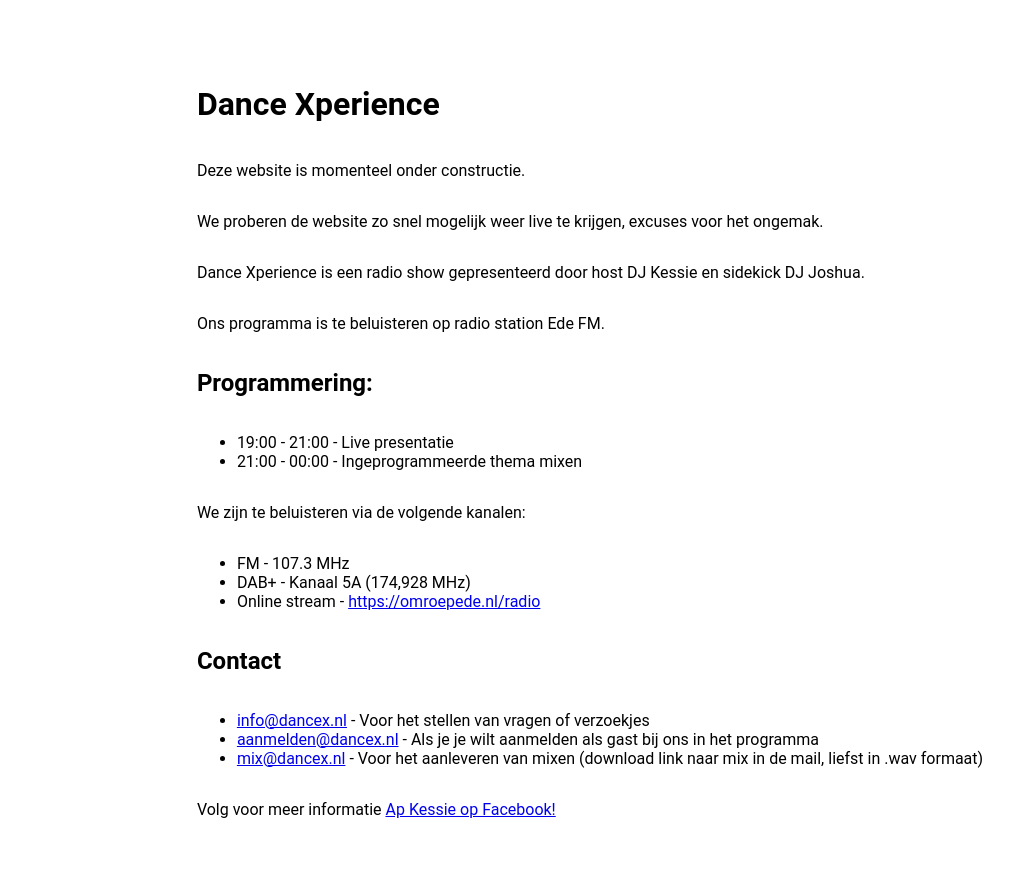
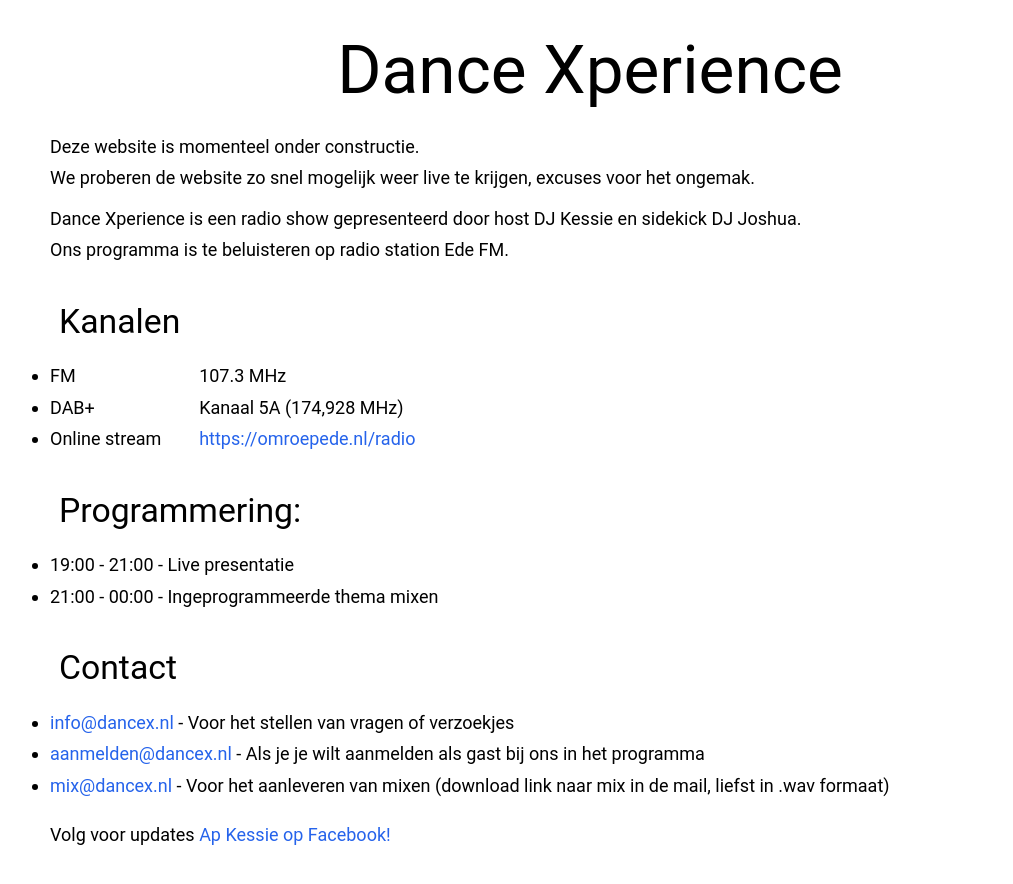
Before and after one commit to Dance-Xperience/DanceX, a SvelteKit app: page / in a window 1280 px wide. Shown: the top 884 px of the page, without its empty margins (50-1063 px from the left). Built offline with nearby package versions, Linux system fonts and the light colour scheme.

Commit message:
kkr joshua wou veranderingen

```diff
--- a/package.json
+++ b/package.json
@@ -20,13 +20,17 @@
 		"@sveltejs/kit": "^1.0.0",
 		"@typescript-eslint/eslint-plugin": "^5.45.0",
 		"@typescript-eslint/parser": "^5.45.0",
+		"autoprefixer": "^10.4.14",
 		"eslint": "^8.28.0",
 		"eslint-config-prettier": "^8.5.0",
 		"eslint-plugin-svelte3": "^4.0.0",
+		"postcss": "^8.4.21",
 		"prettier": "^2.8.0",
 		"prettier-plugin-svelte": "^2.8.1",
+		"sass": "^1.60.0",
 		"svelte": "^3.54.0",
 		"svelte-check": "^2.9.2",
+		"tailwindcss": "^3.3.1",
 		"tslib": "^2.4.1",
 		"typescript": "^4.9.3",
 		"vite": "^4.0.0",
--- /dev/null
+++ b/postcss.config.js
@@ -0,0 +1,6 @@
+export default {
+	plugins: {
+		tailwindcss: {},
+		autoprefixer: {}
+	}
+};
--- a/src/app.css
+++ b/src/app.css
@@ -1,3 +1,7 @@
+@tailwind base;
+@tailwind components;
+@tailwind utilities;
+
 *,
 *::after,
 *::before {
--- /dev/null
+++ b/src/lib/styles/app.scss
@@ -0,0 +1,42 @@
+@tailwind base;
+@tailwind components;
+@tailwind utilities;
+
+h1 {
+	@apply text-5xl mb-6;
+	@apply md:text-6xl;
+	@apply text-center;
+}
+
+h2 {
+	@apply text-2xl mb-4 text-left ml-2;
+	@apply md:text-3xl;
+}
+p {
+	@apply text-left;
+}
+html {
+	@apply text-base md:text-lg;
+	@apply transition-[width,max-width,height,max-height,font-size] duration-300 ease-out;
+}
+
+section {
+	@apply my-8;
+	&:first-of-type {
+		@apply mt-0;
+	}
+}
+
+ul {
+	@apply list-outside list-disc mb-2;
+	&:last-of-type {
+		@apply mb-4;
+	}
+}
+
+a {
+	@apply text-blue-600;
+	&:hover {
+		@apply underline;
+	}
+}
--- a/src/routes/+page.svelte
+++ b/src/routes/+page.svelte
@@ -1,5 +1,6 @@
 <script lang="ts">
 	import '../app.css';
+	import '$lib/styles/app.scss';
 </script>
 
 <svelte:head>
@@ -8,26 +9,54 @@
 	<meta name="keywords" content="Dance Xperience, Omroep Ede, Ede FM, Dance, Radio" />
 </svelte:head>
 
-<main class="text-left">
+<main class="text-left container p-8">
 	<h1>Dance Xperience</h1>
+	<section>
 		<p>Deze website is momenteel onder constructie.</p>
-	<p>We proberen de website zo snel mogelijk weer live te krijgen, excuses voor het ongemak.</p>
-	<p>Dance Xperience is een radio show gepresenteerd door host DJ Kessie en sidekick DJ Joshua.</p>
+		<p class="mb-2">
+			We proberen de website zo snel mogelijk weer live te krijgen, excuses voor het ongemak.
+		</p>
+		<p>
+			Dance Xperience is een radio show gepresenteerd door host DJ Kessie en sidekick DJ Joshua.
+		</p>
 		<p>Ons programma is te beluisteren op radio station Ede FM.</p>
+	</section>
 
+	<section>
+		<h2>Kanalen</h2>
+		<ul class="">
+			<li>
+				<div class="flex max-w-[24rem] justify-between gap-8">
+					<span class="flex-[1]">FM</span>
+					<span class="flex-[2.5]">107.3 MHz</span>
+				</div>
+			</li>
+			<li>
+				<div class="flex max-w-[24rem] justify-between gap-8">
+					<span class="flex-[1]">DAB+</span>
+					<span class="flex-[2.5]">Kanaal 5A (174,928 MHz)</span>
+				</div>
+			</li>
+			<li>
+				<div class="flex max-w-[24rem] justify-between gap-8">
+					<span class="flex-[1]">Online stream</span>
+					<span class="flex-[2.5]"
+						><a href="https://omroepede.nl/radio">https://omroepede.nl/radio</a></span
+					>
+				</div>
+			</li>
+		</ul>
+	</section>
+
+	<section>
 		<h2>Programmering:</h2>
 		<ul>
 			<li>19:00 - 21:00 - Live presentatie</li>
 			<li>21:00 - 00:00 - Ingeprogrammeerde thema mixen</li>
 		</ul>
+	</section>
 
-	<p>We zijn te beluisteren via de volgende kanalen:</p>
-	<ul>
-		<li>FM - 107.3 MHz</li>
-		<li>DAB+ - Kanaal 5A (174,928 MHz)</li>
-		<li>Online stream - <a href="https://omroepede.nl/radio">https://omroepede.nl/radio</a></li>
-	</ul>
-
+	<section>
 		<h2>Contact</h2>
 		<ul>
 			<li>
@@ -42,19 +71,8 @@
 				naar mix in de mail, liefst in .wav formaat)
 			</li>
 		</ul>
-
 		<p>
-		Volg voor meer informatie <a href="https://www.facebook.com/djkessie/">Ap Kessie op Facebook!</a
-		>
+			Volg voor updates <a href="https://www.facebook.com/djkessie/">Ap Kessie op Facebook!</a>
 		</p>
+	</section>
 </main>
-
-<style>
-	main {
-		display: flex;
-		flex-direction: column;
-		margin: 4em;
-		max-width: 1280px;
-	}
-
-</style>
--- /dev/null
+++ b/tailwind.config.cjs
@@ -0,0 +1,13 @@
+/** @type {import('tailwindcss').Config} */
+export default {
+	content: ['./src/**/*.{html,js,svelte,ts}'],
+	theme: {
+		screens: {
+			sm: '32rem',
+			md: '48rem',
+			lg: '64rem'
+		},
+		extend: {}
+	},
+	plugins: []
+};
```
Also changed, not shown: 1 other file (tests, documents, lock files or other folders). Lines whose indentation alone changed are shown as unchanged.
